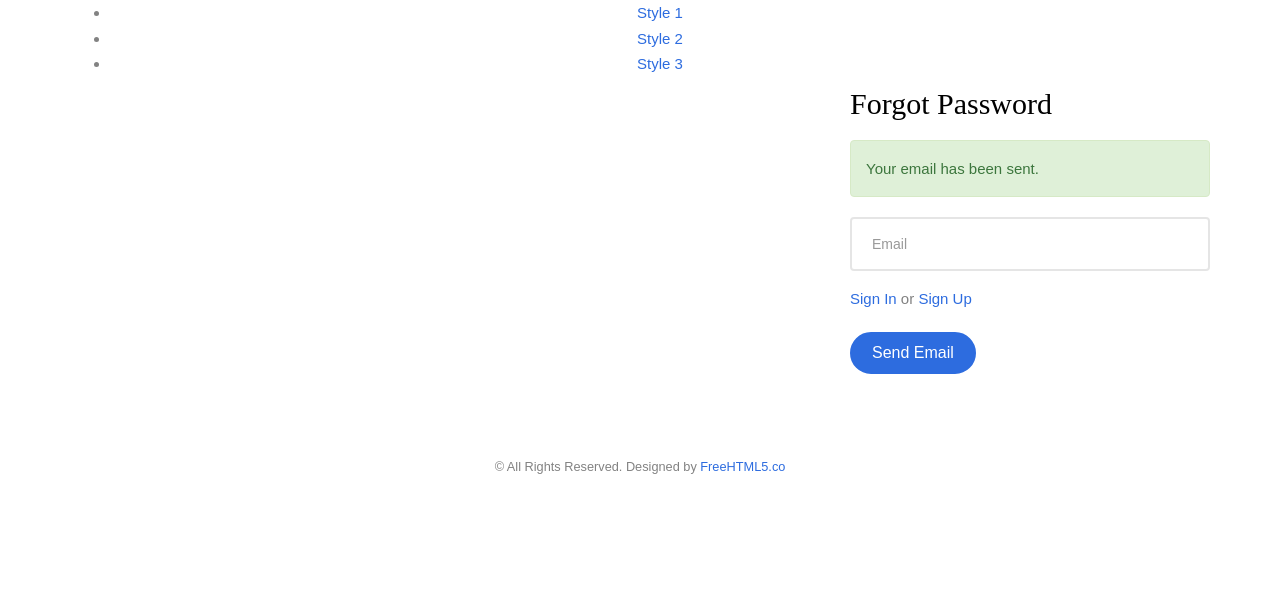
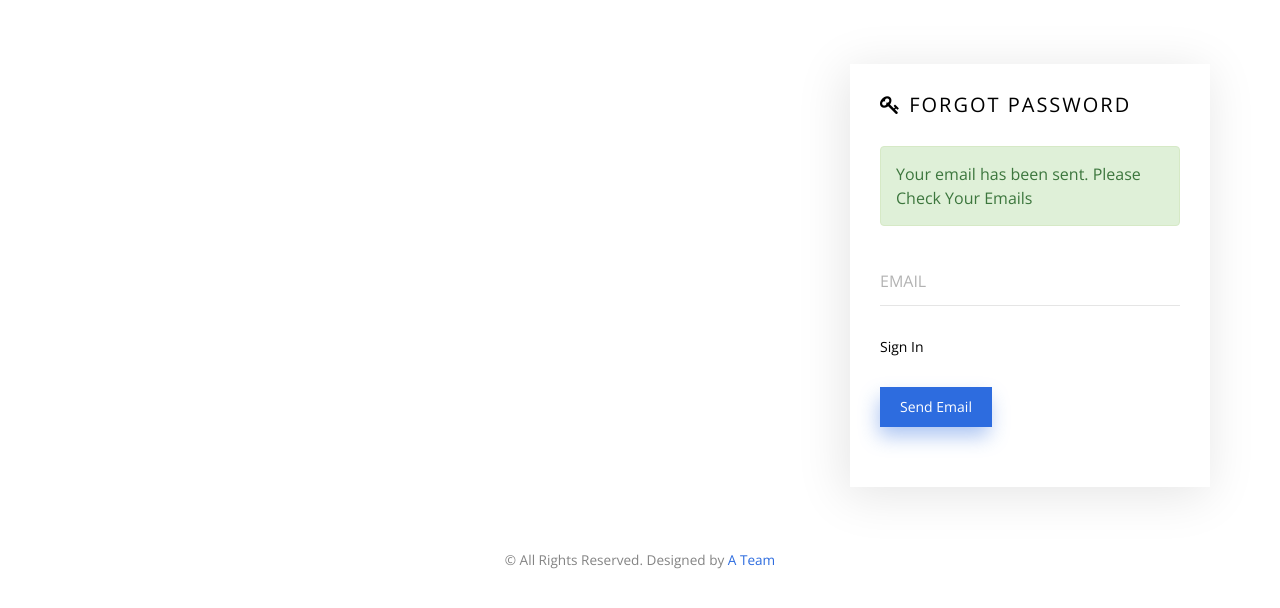
Before and after one commit to asithc/Ahawal-Bank, a plain HTML site: page forgot-pw.html in a window 1280 px wide. Drawn offline with nearby package versions, Linux system fonts and the light colour scheme; files that its build step writes are made by us from their sources.

Commit message:
sign in and fogot-pw styling

```diff
--- a/forgot-pw.html
+++ b/forgot-pw.html
@@ -1,28 +1,28 @@
-
 <!DOCTYPE html>
-<!--[if lt IE 7]>      <html class="no-js lt-ie9 lt-ie8 lt-ie7"> <![endif]-->
-<!--[if IE 7]>         <html class="no-js lt-ie9 lt-ie8"> <![endif]-->
-<!--[if IE 8]>         <html class="no-js lt-ie9"> <![endif]-->
-<!--[if gt IE 8]><!--> <html class="no-js"> <!--<![endif]-->
+<html class="no-js lt-ie9 lt-ie8 lt-ie7">
+<html class="no-js lt-ie9 lt-ie8">
+<html class="no-js lt-ie9">
+<html class="no-js">
 <head>
 <meta charset="utf-8">
 <meta http-equiv="X-UA-Compatible" content="IE=edge">
-	<title>Minimal and Clean Sign up / Login and Forgot Form by FreeHTML5.co</title>
+<title>Login &mdash; Ahawal Bank</title>
 <meta name="viewport" content="width=device-width, initial-scale=1">
-	<meta name="description" content="Free HTML5 Template by FreeHTML5.co" />
-	<meta name="keywords" content="free html5, free template, free bootstrap, html5, css3, mobile first, responsive" />
-	<meta name="author" content="FreeHTML5.co" />
+<meta name="description" content="Ahawal Bank is a " />
+<meta name="keywords" content="Bank, online Banking, Ahawala Bank, Bank in Sri Lanka" />
+<meta name="author" content="Asith Wijenayake" />
 
 	<!--
 	//////////////////////////////////////////////////////
 
-	FREE HTML5 TEMPLATE
-	DESIGNED & DEVELOPED by FreeHTML5.co
+	Ahawala Bank Fictional WebSite
+	DESIGNED & DEVELOPED by Asith Wijenayake
 
-	Website: 		http://freehtml5.co/
-	Email: 			info@freehtml5.co
-	Twitter: 		http://twitter.com/fh5co
-	Facebook: 		https://www.facebook.com/fh5co
+	Website: 		none
+	Email: 			asith.chamidu12@gmail.com
+	Twitter: 		http://twitter.com/asithc
+	Facebook: 		https://www.facebook.com/asithwijenayake
+	GitHub:			https://www.github.com/asithc
 
 	//////////////////////////////////////////////////////
 	 -->
@@ -41,12 +41,14 @@
 	<!-- Place favicon.ico and apple-touch-icon.png in the root directory -->
 	<link rel="shortcut icon" href="favicon.ico">
 
+	<!--Font-Awesome 4.7 Fonts-->
+	<link rel="stylesheet" href="https://maxcdn.bootstrapcdn.com/font-awesome/4.7.0/css/font-awesome.min.css">
+
 	<link href='https://fonts.googleapis.com/css?family=Open+Sans:400,700,300' rel='stylesheet' type='text/css'>
 
-	<link rel="stylesheet" href="css/bootstrap.min.css">
+	<link rel="stylesheet" href="css/bootstrap.css">
 	<link rel="stylesheet" href="css/animate.css">
-	<link rel="stylesheet" href="css/style.css">
-
+	<link rel="stylesheet" href="css/style-login.css">
 	<!-- Modernizr JS -->
 	<script src="js/modernizr-2.6.2.min.js"></script>
 	<!-- FOR IE9 below -->
@@ -59,30 +61,21 @@
 
 		<div class="container">
 			<div class="row">
-				<div class="col-md-12 text-center">
-					<ul class="menu">
-						<li><a href="index.html">Style 1</a></li>
-						<li><a href="index2.html">Style 2</a></li>
-						<li class="active"><a href="index3.html">Style 3</a></li>
-					</ul>
-				</div>
-			</div>
-			<div class="row">
 				<div class="col-md-4 col-md-push-8">
 
 
 					<!-- Start Sign In Form -->
 					<form action="#" class="fh5co-form animate-box" data-animate-effect="fadeInRight">
-						<h2>Forgot Password</h2>
+						<h2><i class="fa fa-key" aria-hidden="true"></i> Forgot Password</h2>
 						<div class="form-group">
-							<div class="alert alert-success" role="alert">Your email has been sent.</div>
+							<div class="alert alert-success" role="alert">Your email has been sent. Please Check Your Emails</div>
 						</div>
 						<div class="form-group">
 							<label for="email" class="sr-only">Email</label>
 							<input type="email" class="form-control" id="email" placeholder="Email" autocomplete="off">
 						</div>
 						<div class="form-group">
-							<p><a href="index3.html">Sign In</a> or <a href="sign-up3.html">Sign Up</a></p>
+							<p><a href="sign-in.html">Sign In</a></p>
 						</div>
 						<div class="form-group">
 							<input type="submit" value="Send Email" class="btn btn-primary">
@@ -93,7 +86,7 @@
 				</div>
 			</div>
 			<div class="row" style="padding-top: 60px; clear: both;">
-				<div class="col-md-12 text-center"><p><small>&copy; All Rights Reserved. Designed by <a href="https://freehtml5.co">FreeHTML5.co</a></small></p></div>
+				<div class="col-md-12 text-center"><p><small>&copy; All Rights Reserved. Designed by <a href="#">A Team</a></small></p></div>
 			</div>
 		</div>
 
```
Also changed, not shown: sign-in.html (+6 -2 lines). Lines whose indentation alone changed are shown as unchanged.
